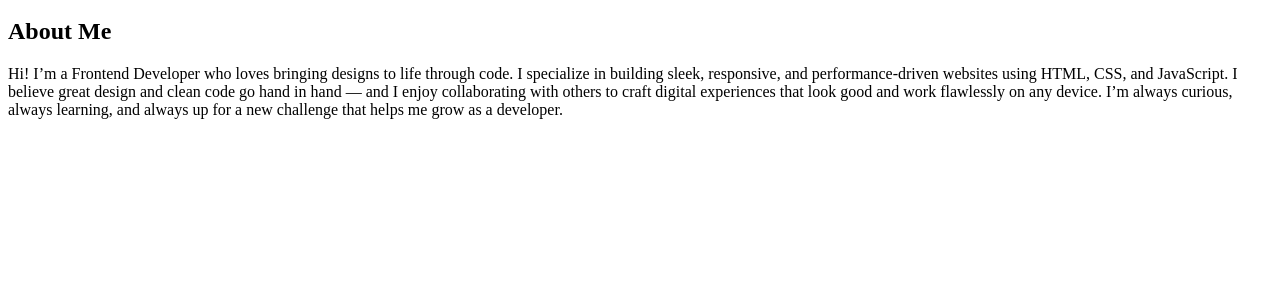
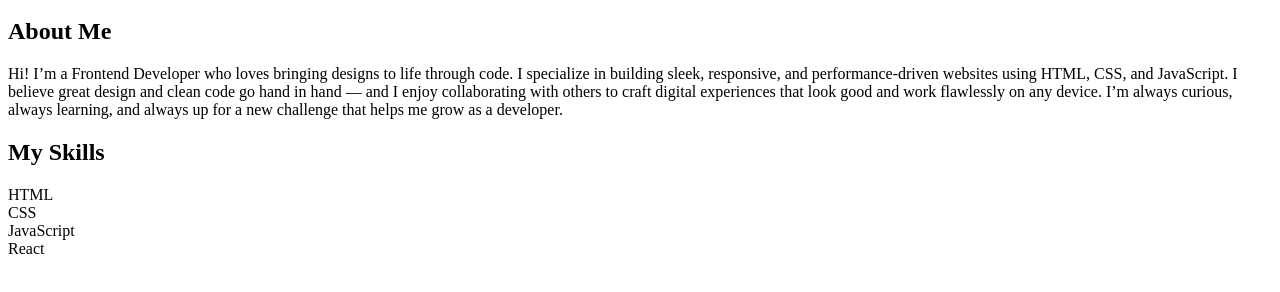
Before and after one commit to ikechukwu-stanley/portfolio, a plain HTML site: page index.html in a window 1280 px wide. Shown: the part 100-392 px from the top of the page. Drawn offline with Linux system fonts and the light colour scheme.

Commit message:
add a skills section

```diff
--- a/index.html
+++ b/index.html
@@ -30,5 +30,18 @@
       I’m always curious, always learning, and always up for a new challenge that helps me grow as a developer.
     </p>
    </section>
+
+   <!-- Skills Section -->
+    <section id="skills">
+      <h2>
+        My Skills
+      </h2>
+      <div class="skills-container">
+        <div class="skill">HTML</div>
+        <div class="skill">CSS</div>
+        <div class="skill">JavaScript</div>
+        <div class="skill">React</div>
+      </div>
+    </section>
 </body>
 </html>
```
